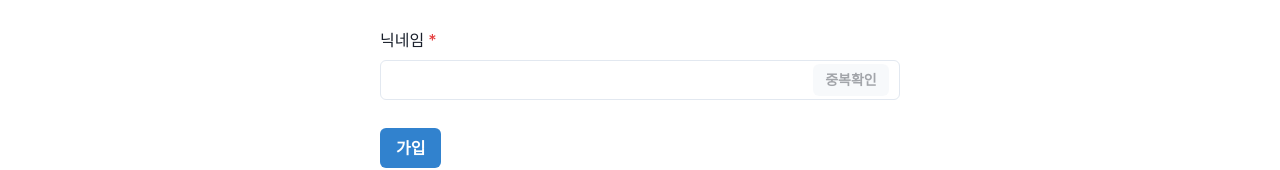
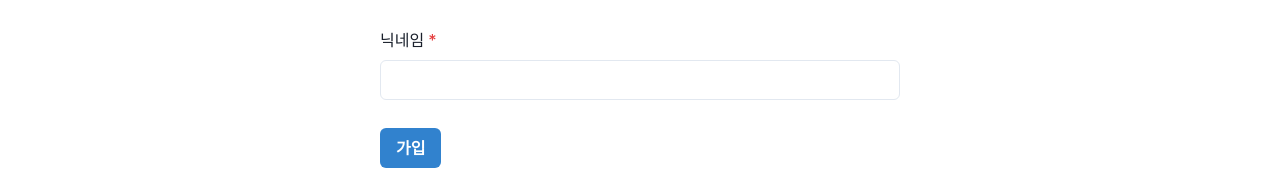
Before and after one commit to huitopia/mega-around, a React (Vite) app in the folder frontend/: page /signup/customer in a window 1280 px wide. Shown: the part 405-575 px from the top of the page. Built offline with nearby package versions, Linux system fonts and the light colour scheme.

Commit message:
닉네임 중복체크 안보이게

```diff
--- a/frontend/src/user/SignUpCustomer.jsx
+++ b/frontend/src/user/SignUpCustomer.jsx
@@ -209,15 +209,15 @@ export function SignUpCustomer() {
                       setIsCheckedNickName(false);
                     }}
                   />
-                  <InputRightElement w={"90px"} mr={1}>
-                    <Button
-                      isDisabled={nickName.trim().length == 0}
-                      size={"sm"}
-                      // onClick={handleCheckNickName}
-                    >
-                      중복확인
-                    </Button>
-                  </InputRightElement>
+                  {/*<InputRightElement w={"90px"} mr={1}>*/}
+                  {/*  <Button*/}
+                  {/*    isDisabled={nickName.trim().length == 0}*/}
+                  {/*    size={"sm"}*/}
+                  {/*    // onClick={handleCheckNickName}*/}
+                  {/*  >*/}
+                  {/*    중복확인*/}
+                  {/*  </Button>*/}
+                  {/*</InputRightElement>*/}
                 </InputGroup>
               </FormControl>
             </Box>
--- a/frontend/src/user/SignupBranch.jsx
+++ b/frontend/src/user/SignupBranch.jsx
@@ -227,15 +227,15 @@ export function SignUpBranch() {
                       setIsCheckedNickName(false);
                     }}
                   />
-                  <InputRightElement w={"90px"} mr={1}>
-                    <Button
-                      isDisabled={branchName.trim().length == 0}
-                      size={"sm"}
-                      // onClick={handleCheckNickName}
-                    >
-                      중복확인
-                    </Button>
-                  </InputRightElement>
+                  {/*<InputRightElement w={"90px"} mr={1}>*/}
+                  {/*  <Button*/}
+                  {/*    isDisabled={branchName.trim().length == 0}*/}
+                  {/*    size={"sm"}*/}
+                  {/*    // onClick={handleCheckNickName}*/}
+                  {/*  >*/}
+                  {/*    중복확인*/}
+                  {/*  </Button>*/}
+                  {/*</InputRightElement>*/}
                 </InputGroup>
               </FormControl>
             </Box>
```
